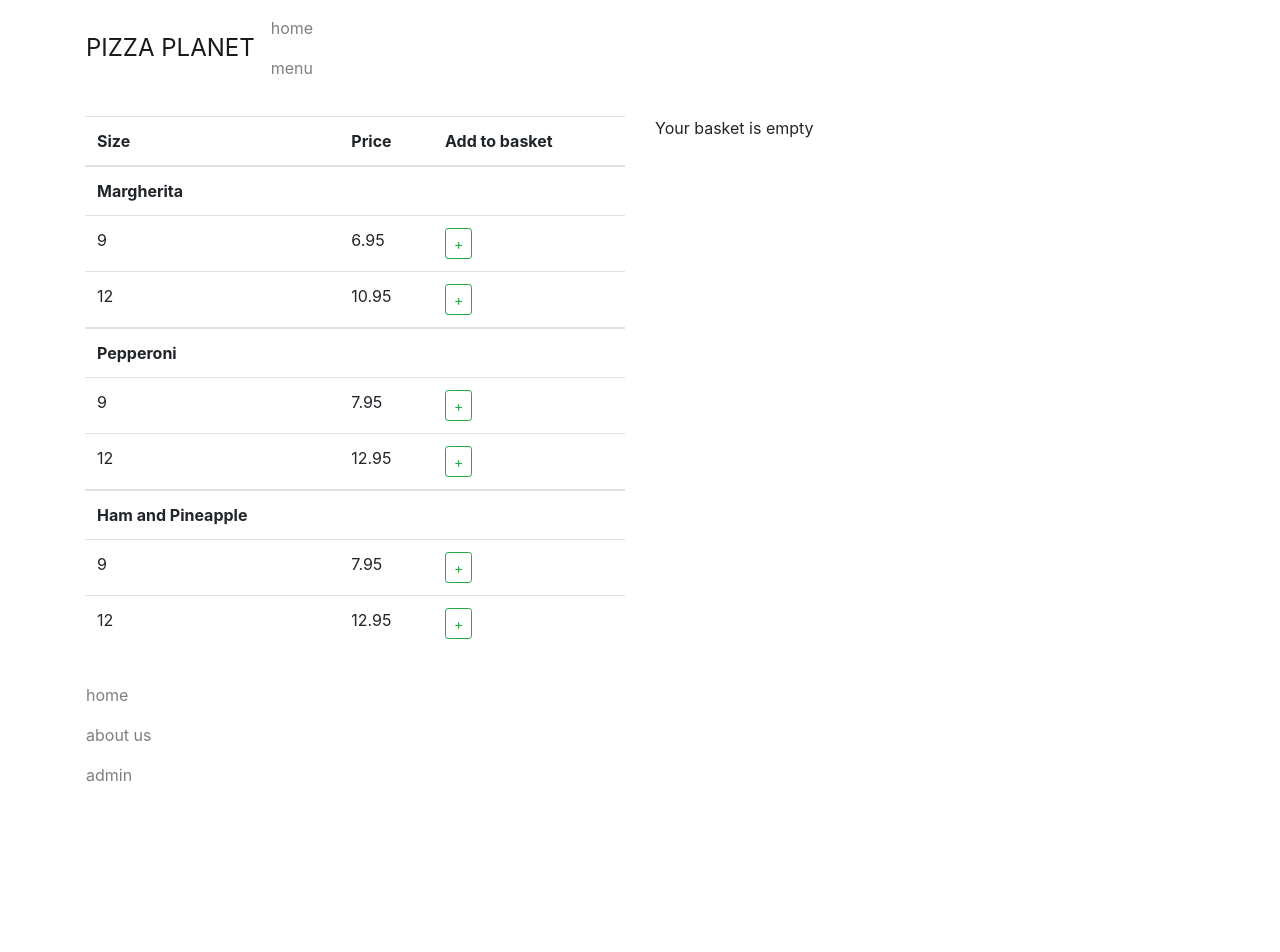
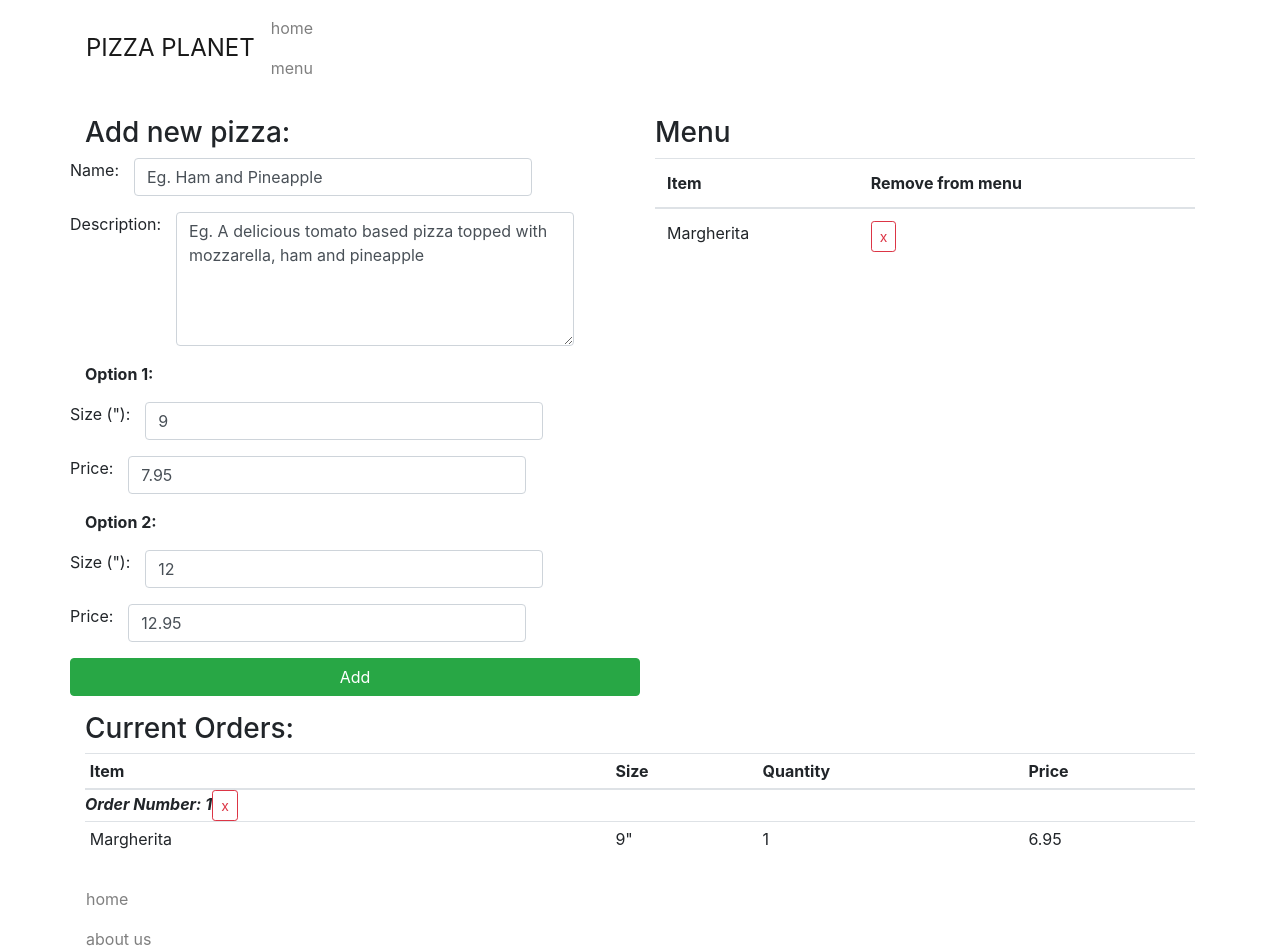
Before and after one commit to dongatuna/pizza-planet, a Vue app: page / in a window 1280 px wide. Shown: the top 952 px of the page. Before the commit the page ends 803 px from the top, so only its background shows below. Built offline with nearby package versions, Linux system fonts and the light colour scheme.

Commit message:
views complete, front and admin

```diff
--- a/src/App.vue
+++ b/src/App.vue
@@ -4,7 +4,7 @@
       <pp-header></pp-header>
     </div>
     <div class="container">
-      <pp-menu></pp-menu>
+      <pp-admin></pp-admin>
     </div>
     <div class="container">
       <pp-footer></pp-footer>
@@ -18,6 +18,7 @@ import Header from "./components/Header.vue";
 import Footer from "./components/Footer.vue";
 import Home from "./components/Home.vue";
 import Menu from "./components/Menu.vue";
+import Admin from "./components/Admin.vue";
 
 export default {
   //register the above components
@@ -25,7 +26,8 @@ export default {
     "pp-header":Header,
     "pp-footer":Footer,
     "pp-home":Home,
-    "pp-menu":Menu
+    "pp-menu":Menu,
+    "pp-admin":Admin
   }
 
 }
--- /dev/null
+++ b/src/components/Admin.vue
@@ -0,0 +1,67 @@
+<template>
+    <div>
+        <div class=row>
+            <div class="col-sm-12 col-md-6">
+            <!--new pizza component-->
+            <pp-newpizza></pp-newpizza>
+            </div>
+
+            <div class="col-sm-12 col-md-6">
+                <h3>Menu</h3>
+                <table class="table table-hover">
+                    <thead class="thead-default">
+                        <tr>
+                            <th>Item</th>
+                            <th>Remove from menu</th>
+                        </tr>
+                    </thead>
+                    <tbody>
+                        <tr>
+                            <td>Margherita</td>
+                            <td><button class="btn btn-outline-danger btn-sm">x</button></td>
+                        </tr>
+                    </tbody>
+                </table>
+            </div>
+        </div>
+        <div class="row">
+            <div class="col-sm-12">
+                <h3>Current Orders:</h3>
+                <table class="table table-sm">
+                    <thead class="thead-default">
+                        <tr>
+                            <th>Item</th>
+                            <th>Size</th>
+                            <th>Quantity</th>
+                            <th>Price</th>
+                        </tr>
+                    </thead>
+                    <tbody>
+                        <div class="order-number">
+                            <strong><em>Order Number: 1</em></strong>
+                            <button class="btn btn-outline-danger btn-sm">x</button>
+                        </div>
+                        <tr>
+                            <td>Margherita</td>
+                            <td>9"</td>
+                            <td>1</td>
+                            <td>6.95</td>
+                        </tr>
+                    </tbody>
+                </table>
+            </div>
+
+        </div>
+    </div>
+</template>
+
+<script>
+
+import NewPizza from "./NewPizza.vue";
+export default {
+    components:{
+        "pp-newpizza":NewPizza
+    }
+
+}
+</script>
--- /dev/null
+++ b/src/components/NewPizza.vue
@@ -0,0 +1,75 @@
+<template>
+    <form action="">
+        <h3>Add new pizza:</h3>
+
+        <div class="form-group row">
+            <label for="name" class="cols-sm-3">Name:</label>
+            <div class="col-sm-9">
+                <input type="text" class="form-control" v-model="newPizza.name">
+            </div>
+        </div>
+
+        <div class="form-group row">
+            <label for="name" class="cols-sm-3">Description:</label>
+            <div class="col-sm-9">
+                <textarea type="text" class="form-control" rows="5" v-model="newPizza.description"></textarea>
+            </div>
+        </div>
+
+        <p><strong>Option 1: </strong></p>
+        <div class="form-group row">
+            <label for="name" class="cols-sm-3">Size ("):</label>
+            <div class="col-sm-9">
+                <input type="text" class="form-control" v-model="newPizza.options[0].size">
+            </div>
+        </div>
+
+        <div class="form-group row">
+            <label for="name" class="cols-sm-3">Price:</label>
+            <div class="col-sm-9">
+                <input type="text" class="form-control" v-model="newPizza.options[0].price">
+            </div>
+        </div>
+
+        <p><strong>Option 2: </strong></p>
+        <div class="form-group row">
+            <label for="name" class="cols-sm-3">Size ("):</label>
+            <div class="col-sm-9">
+                <input type="text" class="form-control" v-model="newPizza.options[1].size">
+            </div>
+        </div>
+
+        <div class="form-group row">
+            <label for="name" class="cols-sm-3">Price:</label>
+            <div class="col-sm-9">
+                <input type="text" class="form-control" v-model="newPizza.options[1].price">
+            </div>
+        </div>
+
+        <div class= "form-group row">
+            <button type="button" class="btn btn-success btn-block" v-on:click="addMenuItem">Add</button>
+        </div>
+
+    </form>
+</template>
+
+<script>
+    export default {
+        data(){
+            return{
+                newPizza:{
+                    'name': 'Eg. Ham and Pineapple',
+                    'description': 'Eg. A delicious tomato based pizza topped with mozzarella, ham and pineapple',
+                    'options': [{'size': 9, 'price': 7.95 }, { 'size': 12,'price': 12.95 }]
+                 }
+
+            }
+        },
+
+        methods:{
+            addMenuItem(){
+                console.log(this.newPizza);
+            }
+        }
+}
+</script>
```
